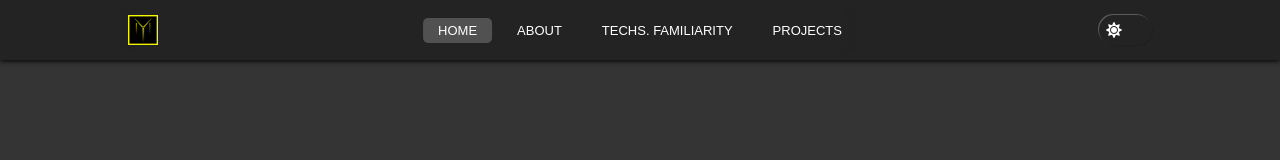
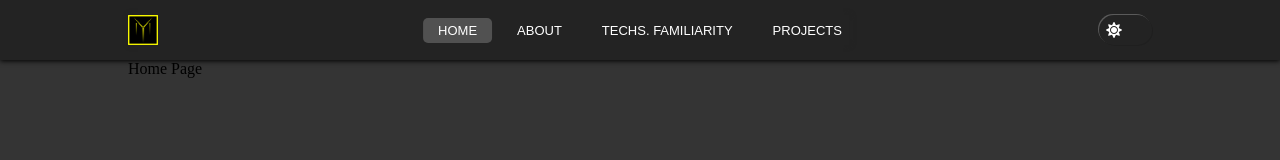
Before and after one commit to Yellow-May/portfolio-2021, a React (Create React App) app: page / in a window 1280 px wide. Shown: the top 160 px of the page. Built offline with nearby package versions, Linux system fonts and the light colour scheme.

Commit message:
Home Page Component Created

```diff
--- a/src/App.tsx
+++ b/src/App.tsx
@@ -1,12 +1,14 @@
 import React from "react";
-import GlobalReset from "./styles/global";
+import GlobalCssReset from "./styles/global";
 import Header from "./components/Header";
+import Home from "./components/pages/Home";
 
 const App = () => {
 	return (
 		<>
-			<GlobalReset />
+			<GlobalCssReset />
 			<Header />
+			<Home />
 		</>
 	);
 };
--- /dev/null
+++ b/src/components/pages/Home/index.tsx
@@ -0,0 +1,8 @@
+import React from "react";
+import Container from "../../../styles/components/Container";
+
+const Home = () => {
+	return <Container as='main'>Home Page</Container>;
+};
+
+export default Home;
```
